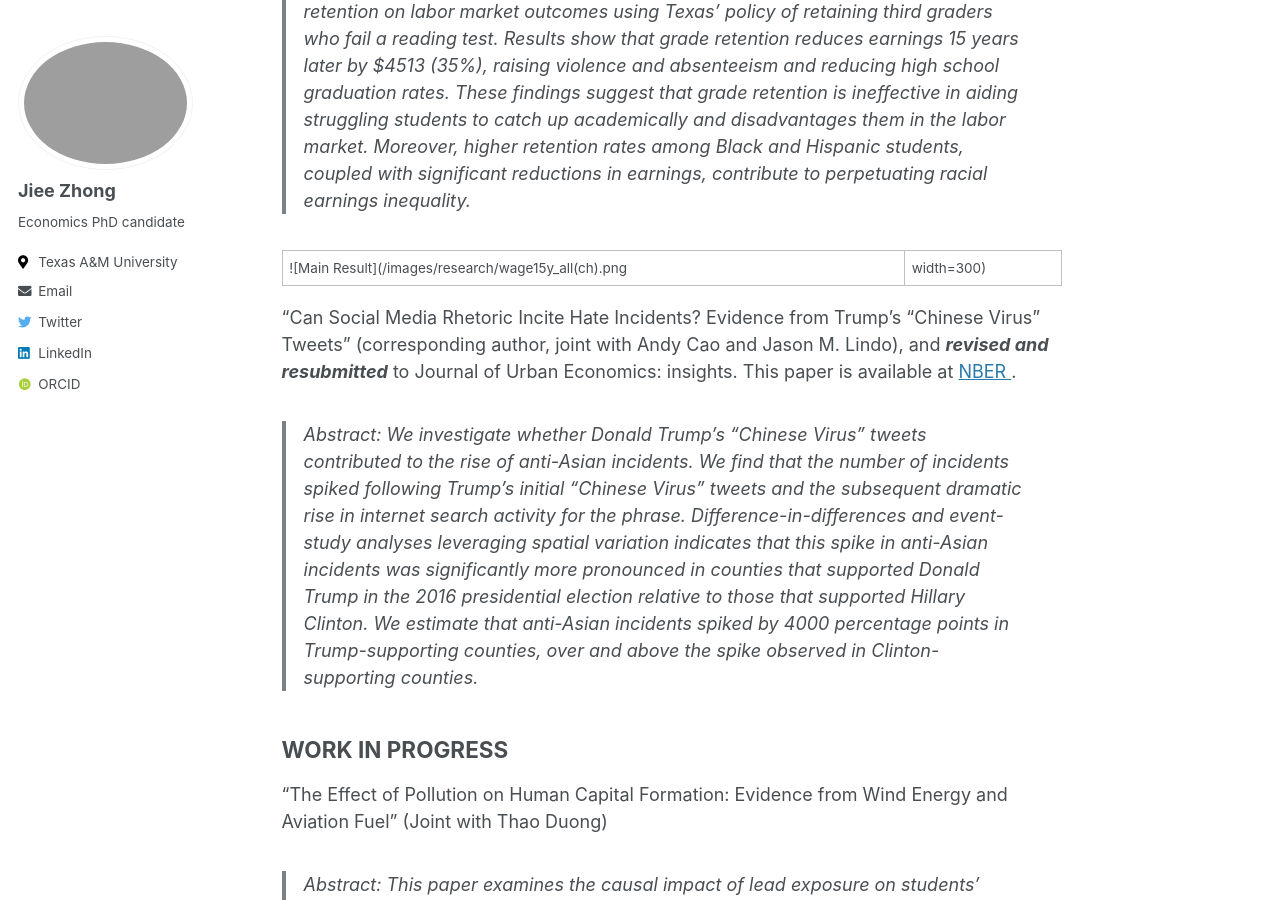
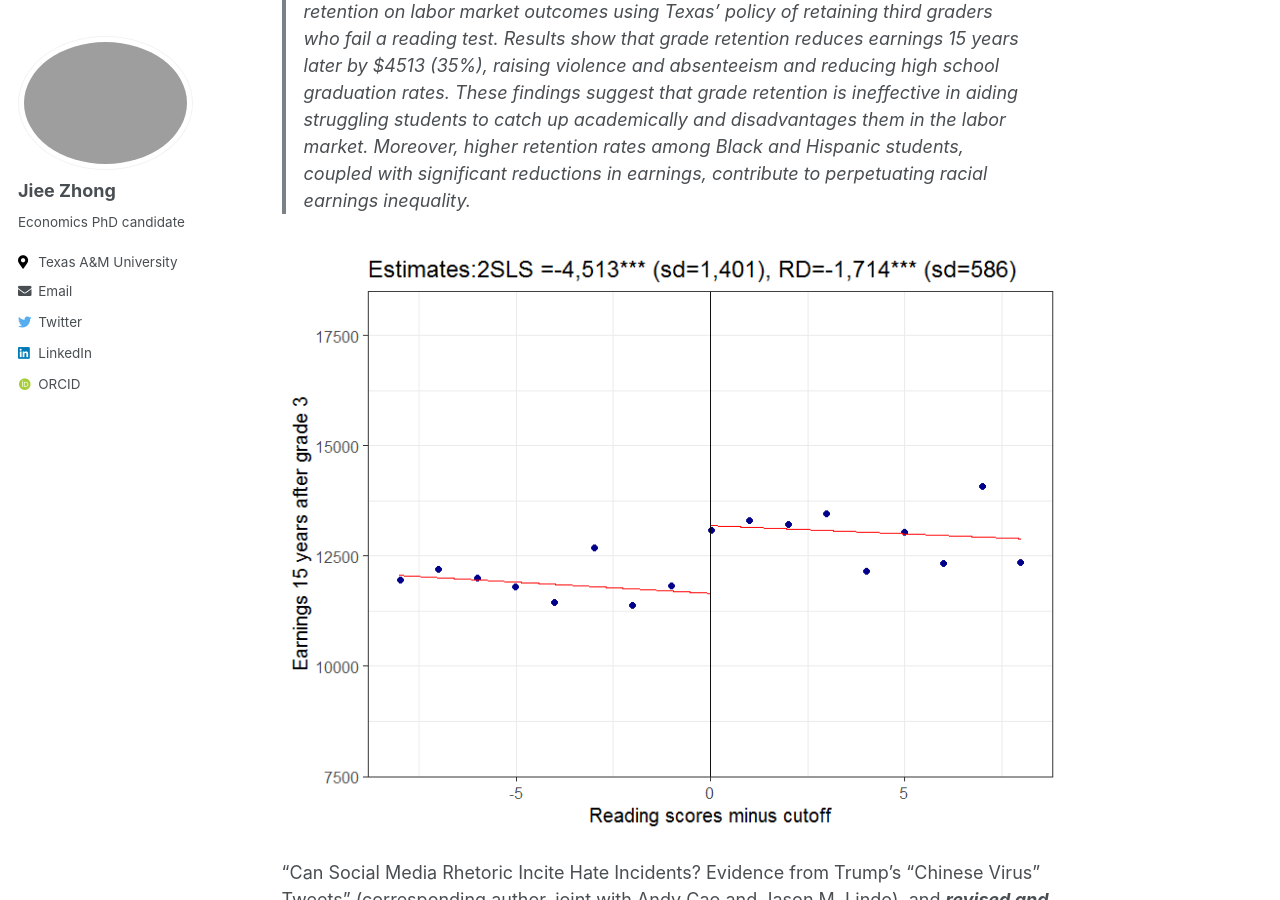
Before and after one commit to jieezhong/jieezhong.github.io, a Jekyll site: the page built from _pages/research.md, in a window 1280 px wide and 900 px high, scrolled down 328 px. Built offline with Jekyll 4.4.1, drawn with Linux system fonts in a browser that asks for light colours; some web fonts are replaced.

Commit message:
Update research.md

```diff
--- a/_pages/research.md
+++ b/_pages/research.md
@@ -12,7 +12,7 @@ author_profile: true
 > Abstract: This paper provides the first causal evidence of the effects of grade retention on labor market outcomes using Texas’ policy of retaining third graders who fail a reading test. Results show that grade retention reduces earnings 15 years later by $4513 (35%), raising violence and absenteeism and reducing high school graduation rates. These findings suggest that grade retention is ineffective in aiding struggling students to catch up academically and disadvantages them in the labor market. Moreover, higher retention rates among Black and Hispanic students, coupled with significant reductions in earnings, contribute to perpetuating racial earnings inequality.
 
 
-![Main Result](/images/research/wage15y_all(ch).png | width=300)
+![Main Result](/images/research/wage15y_all(ch).png)
 
  "Can Social Media Rhetoric Incite Hate Incidents? Evidence from Trump's "Chinese Virus" Tweets" (corresponding author, joint with Andy Cao and Jason M. Lindo), and
  ***revised and resubmitted*** to Journal of Urban Economics: insights. This paper is available at <a href="https://www.nber.org/papers/w30588"> NBER </a>.
```
